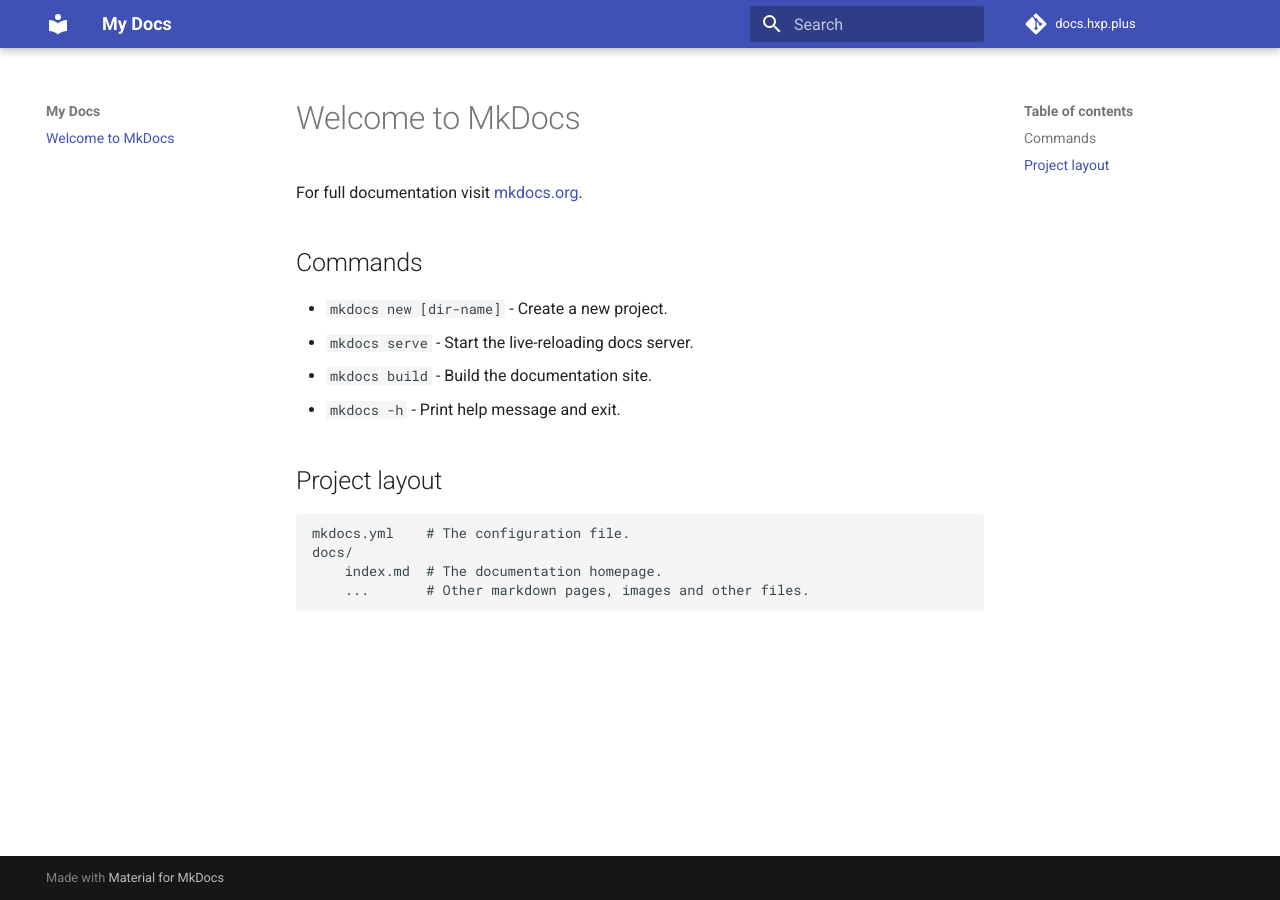
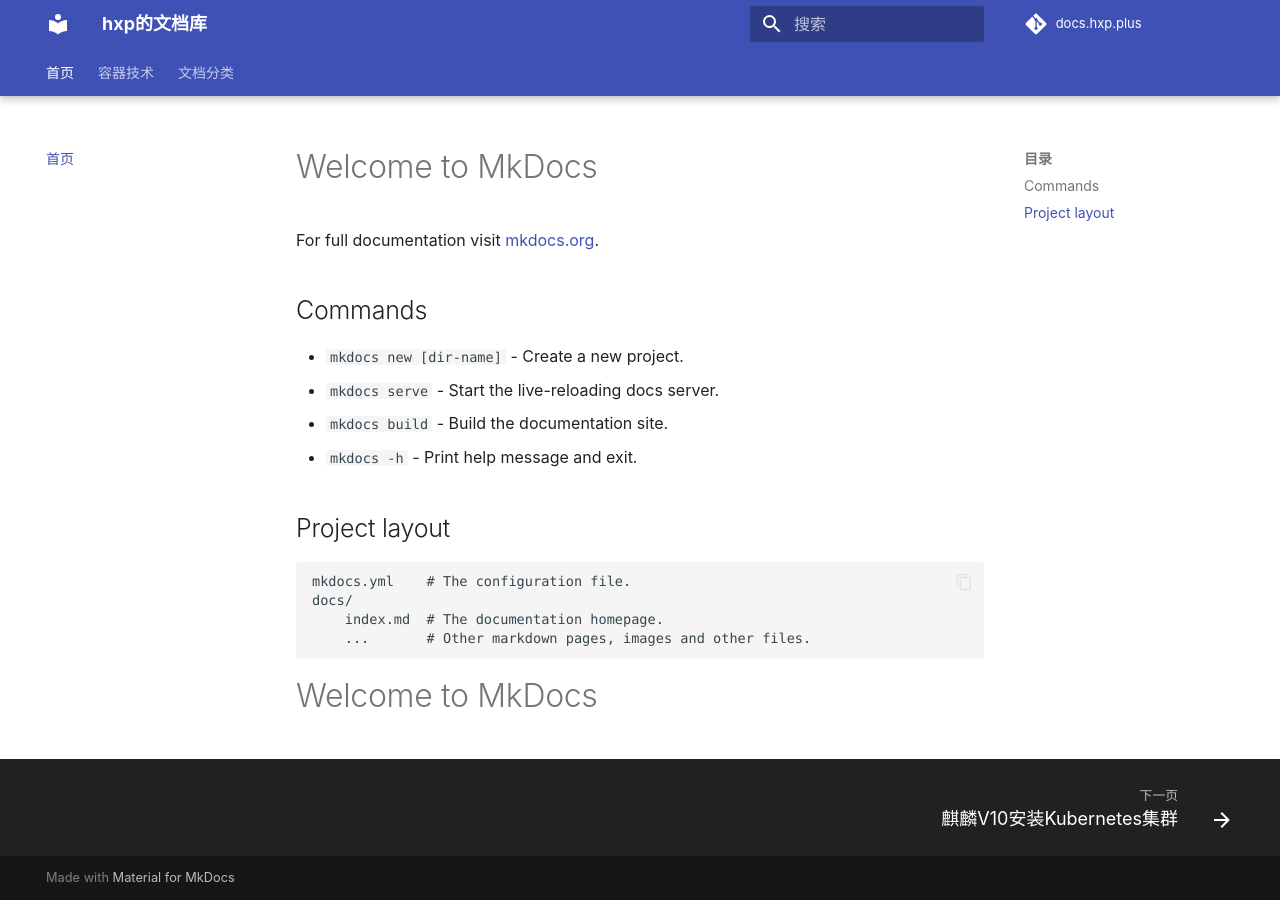
Before and after one commit to hxp-plus/docs.hxp.plus, an MkDocs documentation site: the page built from docs/index.md, in a window 1280 px wide. Built offline with MkDocs 1.6.1 and Material for MkDocs 9.7.7, drawn with Linux system fonts in a browser that asks for light colours; plug-ins that fetch from the network failed and are left out; comment, search, counter and statistics services are not loaded.

Commit message:
创建基本文档框架

```diff
--- a/mkdocs.yml
+++ b/mkdocs.yml
@@ -1,8 +1,74 @@
-site_name: My Docs
+site_name: hxp的文档库
 site_url: "https://docs.hxp.plus"
 site_author: 胡喜平
 repo_url: https://github.com/hxp-plus/docs.hxp.plus.git
 repo_name: docs.hxp.plus
 
 theme:
-  name: material
+    name: material
+    language: zh
+    font: false
+    palette:
+        primary: "indigo"
+    features:
+        - navigation.tracking
+        - navigation.tabs
+        - navigation.tabs.sticky
+        - navigation.expand
+        - navigation.top
+        - navigation.footer
+        - navigation.prune
+        - search.suggest
+        - search.highlight
+        - search.share
+        - header.autohide
+        - toc.follow
+        - content.code.copy
+
+nav:
+    - 首页: index.md
+    - 容器技术:
+          - "Kubernetes":
+                - "麒麟V10安装Kubernetes集群": 容器技术/Kubernetes/麒麟V10安装Kubernetes集群.md
+                - "Kubernetes对接CephFS存储": 容器技术/Kubernetes/Kubernetes对接CephFS存储.md
+                - "安装traefik ingress controller": 容器技术/Kubernetes/安装traefik ingress controller.md
+    - 文档分类: tags.md
+
+plugins:
+    - search:
+    - privacy:
+    - offline:
+    - git-revision-date-localized:
+          enable_creation_date: true
+    - tags:
+          tags_file: tags.md
+
+markdown_extensions:
+    - attr_list:
+    - abbr:
+    - admonition:
+    - pymdownx.caret:
+    - pymdownx.critic:
+    - pymdownx.details:
+    - pymdownx.extra:
+    - pymdownx.highlight:
+          anchor_linenums: true
+          line_spans: __span
+          pygments_lang_class: true
+    - pymdownx.inlinehilite:
+    - pymdownx.keys:
+    - pymdownx.mark:
+    - pymdownx.magiclink:
+    - pymdownx.progressbar:
+    - pymdownx.smartsymbols:
+    - pymdownx.snippets:
+    - pymdownx.superfences:
+          custom_fences:
+              - name: mermaid
+                class: mermaid
+                format: !!python/name:pymdownx.superfences.fence_code_format
+    - pymdownx.tilde:
+    - pymdownx.tasklist:
+    - pymdownx.tabbed:
+    - toc:
+          permalink: true
```
Also changed, not shown: docs/index.md (+1 -0 lines), docs/tags.md (added, +5 -0 lines), docs/容器技术/Kubernetes/Kubernetes对接CephFS存储.md (added), docs/容器技术/Kubernetes/安装traefik ingress controller.md (added), docs/容器技术/Kubernetes/麒麟V10安装Kubernetes集群.md (added), 2 other files.
